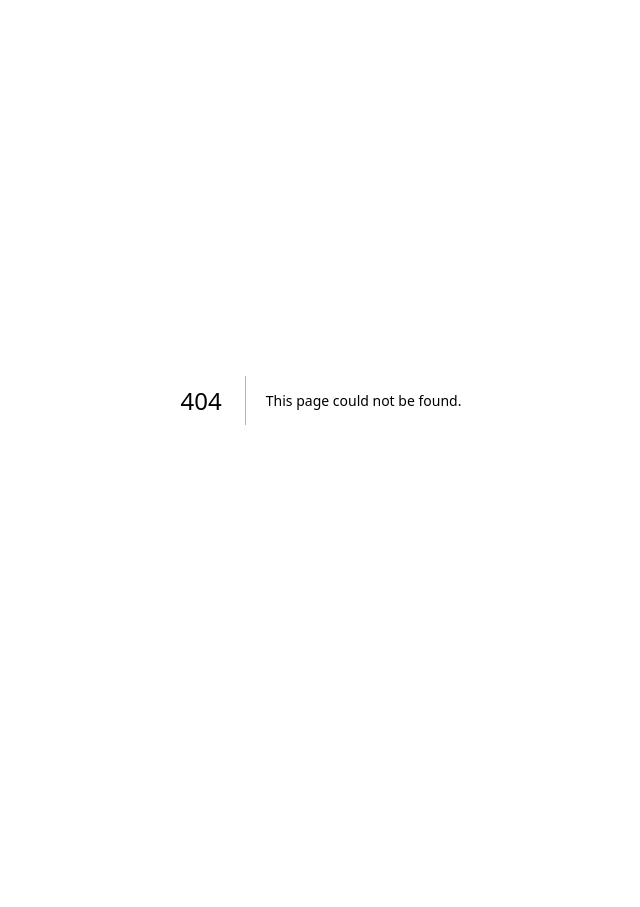
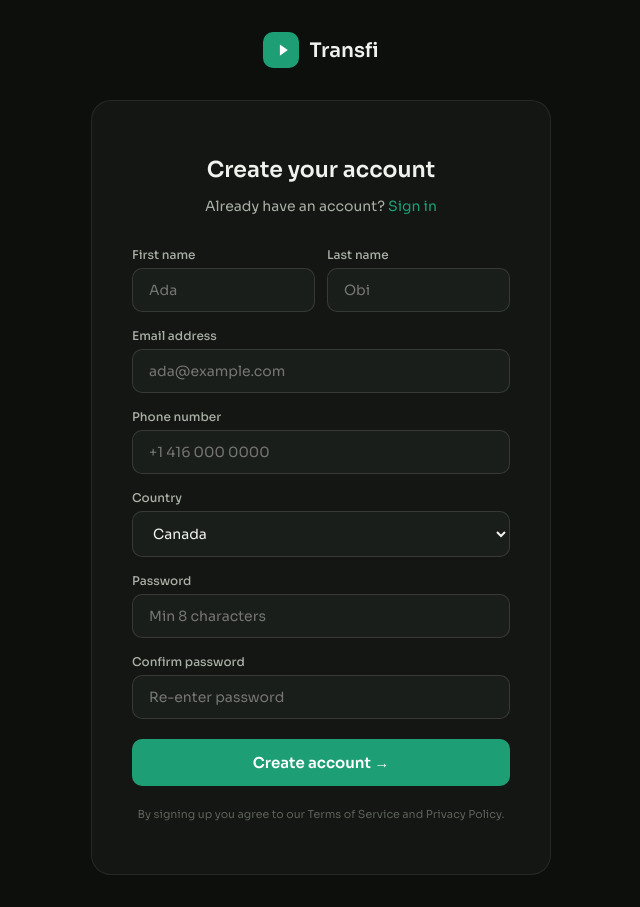
Before and after one commit to lambertJ9/transfi-landing, a Next.js app: page /app/register in a window 1280 px wide. Before the commit this address had no page. Shown: the whole page, without its empty margins (319-959 px from the left). Before the commit the page ends 800 px from the top, so only its background shows below. Built offline with nearby package versions, Linux system fonts and the light colour scheme.

Commit message:
Create page.tsx

```diff
--- /dev/null
+++ b/app/app/(auth)/register/page.tsx
@@ -0,0 +1,150 @@
+"use client";
+import { useState } from "react";
+import { useRouter } from "next/navigation";
+import { supabase } from "@/lib/supabase";
+
+export default function RegisterPage() {
+  const router = useRouter();
+  const [loading, setLoading] = useState(false);
+  const [error, setError] = useState("");
+  const [form, setForm] = useState({
+    first_name: "", last_name: "", email: "",
+    password: "", confirm_password: "",
+    phone: "", country: "Canada",
+  });
+
+  const set = (k: string, v: string) => setForm(f => ({ ...f, [k]: v }));
+
+  const handleSubmit = async (e: React.FormEvent) => {
+    e.preventDefault();
+    setError("");
+    if (form.password !== form.confirm_password) {
+      setError("Passwords do not match."); return;
+    }
+    if (form.password.length < 8) {
+      setError("Password must be at least 8 characters."); return;
+    }
+    setLoading(true);
+    try {
+      const { error } = await supabase.auth.signUp({
+        email: form.email,
+        password: form.password,
+        options: {
+          data: {
+            first_name: form.first_name,
+            last_name: form.last_name,
+            phone: form.phone,
+            country: form.country,
+          }
+        }
+      });
+      if (error) throw error;
+      router.push("/dashboard");
+    } catch (err: any) {
+      setError(err.message || "Registration failed.");
+    } finally {
+      setLoading(false);
+    }
+  };
+
+  const inputStyle: React.CSSProperties = {
+    width: "100%", padding: "12px 16px", borderRadius: 10,
+    border: "1px solid rgba(255,255,255,0.12)", background: "#1a1e1a",
+    color: "#f0f2ee", fontSize: 14, fontFamily: "'Sora',sans-serif",
+    outline: "none", boxSizing: "border-box",
+  };
+  const labelStyle: React.CSSProperties = {
+    fontSize: 12, fontWeight: 500, color: "#a8afa4",
+    marginBottom: 6, display: "block",
+  };
+
+  return (
+    <div style={{ minHeight: "100vh", background: "#0d0f0c", display: "flex", alignItems: "center", justifyContent: "center", padding: "2rem", fontFamily: "'Sora',sans-serif" }}>
+      <style>{`
+        @import url('https://fonts.googleapis.com/css2?family=Sora:wght@300;400;500;600&display=swap');
+        input:focus { border-color: #1D9E75 !important; box-shadow: 0 0 0 3px rgba(29,158,117,0.15); }
+        select:focus { border-color: #1D9E75 !important; }
+      `}</style>
+
+      <div style={{ width: "100%", maxWidth: 460 }}>
+        <div style={{ display: "flex", alignItems: "center", gap: 10, marginBottom: "2rem", justifyContent: "center" }}>
+          <div style={{ width: 36, height: 36, borderRadius: 10, background: "#1D9E75", display: "flex", alignItems: "center", justifyContent: "center" }}>
+            <svg width="18" height="18" viewBox="0 0 16 16" fill="white"><path d="M2 8h5V3l7 5-7 5v-5H2z"/></svg>
+          </div>
+          <span style={{ fontSize: 20, fontWeight: 600, color: "#f0f2ee" }}>Transfi</span>
+        </div>
+
+        <div style={{ background: "#141614", border: "1px solid rgba(255,255,255,0.08)", borderRadius: 20, padding: "2.5rem" }}>
+          <h1 style={{ fontSize: 22, fontWeight: 600, color: "#f0f2ee", marginBottom: 8, textAlign: "center" }}>Create your account</h1>
+          <p style={{ fontSize: 14, color: "#a8afa4", textAlign: "center", marginBottom: "2rem" }}>
+            Already have an account? <a href="/login" style={{ color: "#1D9E75", textDecoration: "none" }}>Sign in</a>
+          </p>
+
+          <form onSubmit={handleSubmit} style={{ display: "flex", flexDirection: "column", gap: 16 }}>
+            <div style={{ display: "grid", gridTemplateColumns: "1fr 1fr", gap: 12 }}>
+              {[["first_name","First name","Ada"],["last_name","Last name","Obi"]].map(([k,l,p]) => (
+                <div key={k}>
+                  <label style={labelStyle}>{l}</label>
+                  <input style={inputStyle} placeholder={p} value={form[k as keyof typeof form]}
+                    onChange={e => set(k, e.target.value)} required />
+                </div>
+              ))}
+            </div>
+
+            <div>
+              <label style={labelStyle}>Email address</label>
+              <input style={inputStyle} type="email" placeholder="ada@example.com"
+                value={form.email} onChange={e => set("email", e.target.value)} required />
+            </div>
+
+            <div>
+              <label style={labelStyle}>Phone number</label>
+              <input style={inputStyle} type="tel" placeholder="+1 416 000 0000"
+                value={form.phone} onChange={e => set("phone", e.target.value)} />
+            </div>
+
+            <div>
+              <label style={labelStyle}>Country</label>
+              <select style={{ ...inputStyle }} value={form.country} onChange={e => set("country", e.target.value)}>
+                <option>Canada</option>
+                <option>United States</option>
+                <option>United Kingdom</option>
+                <option>Other</option>
+              </select>
+            </div>
+
+            <div>
+              <label style={labelStyle}>Password</label>
+              <input style={inputStyle} type="password" placeholder="Min 8 characters"
+                value={form.password} onChange={e => set("password", e.target.value)} required />
+            </div>
+
+            <div>
+              <label style={labelStyle}>Confirm password</label>
+              <input style={inputStyle} type="password" placeholder="Re-enter password"
+                value={form.confirm_password} onChange={e => set("confirm_password", e.target.value)} required />
+            </div>
+
+            {error && (
+              <div style={{ background: "#2a1515", border: "1px solid #6b2a2a", borderRadius: 8, padding: "10px 14px", fontSize: 13, color: "#f87171" }}>
+                {error}
+              </div>
+            )}
+
+            <button type="submit" disabled={loading} style={{
+              background: "#1D9E75", color: "white", border: "none", padding: "14px",
+              borderRadius: 10, fontSize: 15, fontWeight: 600, cursor: loading ? "not-allowed" : "pointer",
+              fontFamily: "'Sora',sans-serif", opacity: loading ? 0.7 : 1, marginTop: 4,
+            }}>
+              {loading ? "Creating account..." : "Create account →"}
+            </button>
+          </form>
+
+          <p style={{ fontSize: 11, color: "#5a6057", textAlign: "center", marginTop: "1.25rem", lineHeight: 1.6 }}>
+            By signing up you agree to our Terms of Service and Privacy Policy.
+          </p>
+        </div>
+      </div>
+    </div>
+  );
+}
```
